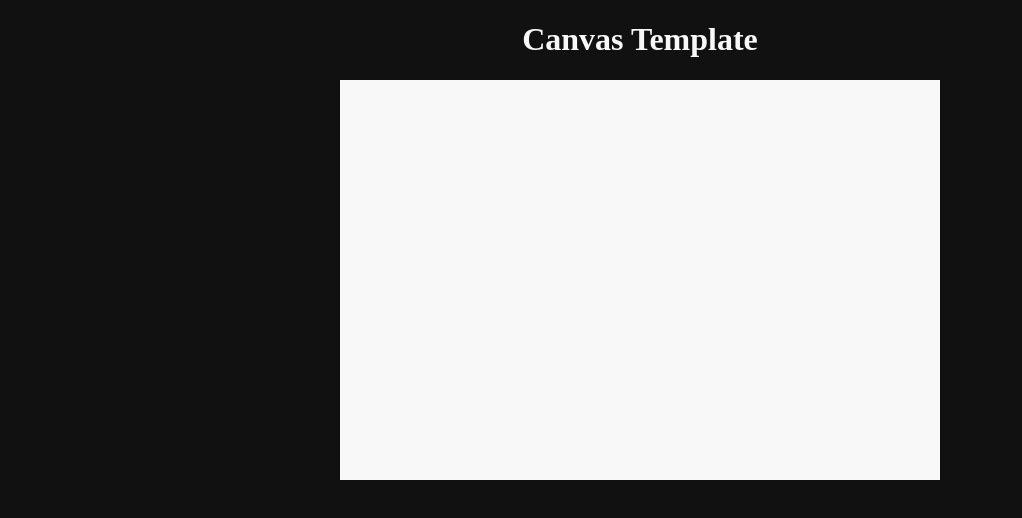
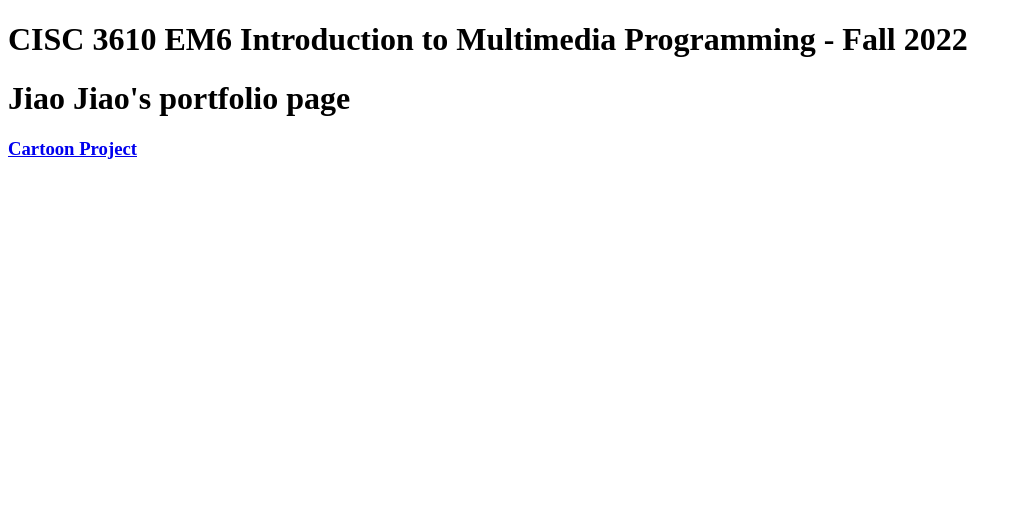
Before and after one commit to jiaojiaon/jiaojiaon.github.io, a plain HTML site: page index.html in a window 1280 px wide. Shown: the whole page, without its empty margins (0-1022 px from the left). Drawn offline with Linux system fonts and the light colour scheme.

Commit message:
Update index.html

```diff
--- a/index.html
+++ b/index.html
@@ -1,30 +1,10 @@
 <!DOCTYPE html>
 <head>
-<title>Canvas Template</title>
-<style>
- h1 {
-    text-align: center;
-  }
-  #gameContainer {}
-  body {
-    background: #111;
-    color: #f8f8f8;
-  }
-  canvas {
-    background: #f8f8f8;
-    padding: 0;
-    margin: 0 auto;
-    margin-bottom: 1rem;
-    display: block;
-  }
-</style>
+<title>My portfolio page</title>
 </head>
 <body>
-<h1>Canvas Template</h1>
-<div id="gameContainer">
-    <canvas id="gameCanvas" width="600" height="400"></canvas>
-</div>
-
-<script src="index.js"></script>
+<h1>CISC 3610 EM6 Introduction to Multimedia Programming - Fall 2022</h1>
+<h1>Jiao Jiao's portfolio page </h1>
+ <h3> <a href="CartoonProject/Cartoon.html"> Cartoon Project </a> </h3>
 </body>
 </html>
```
